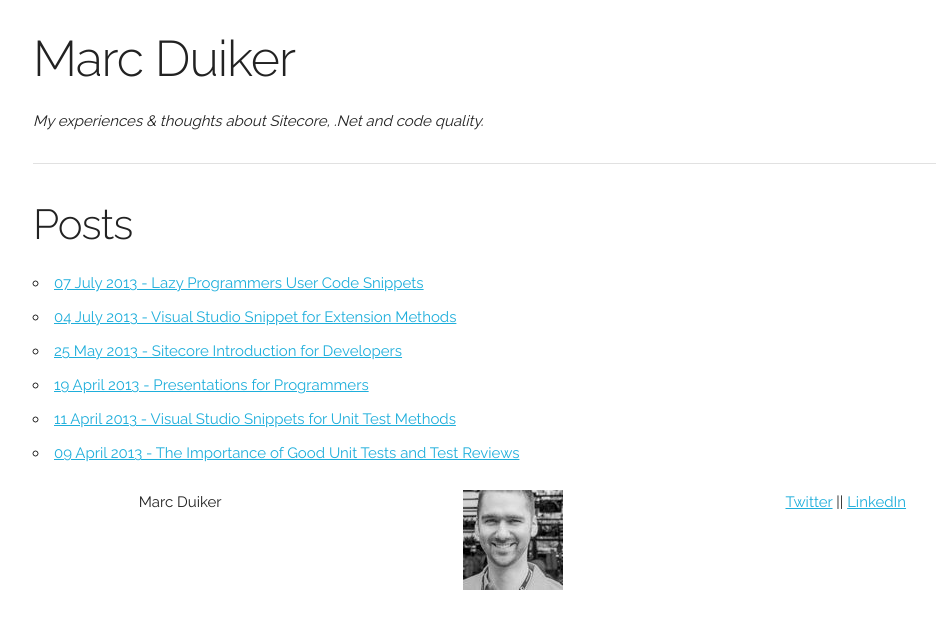
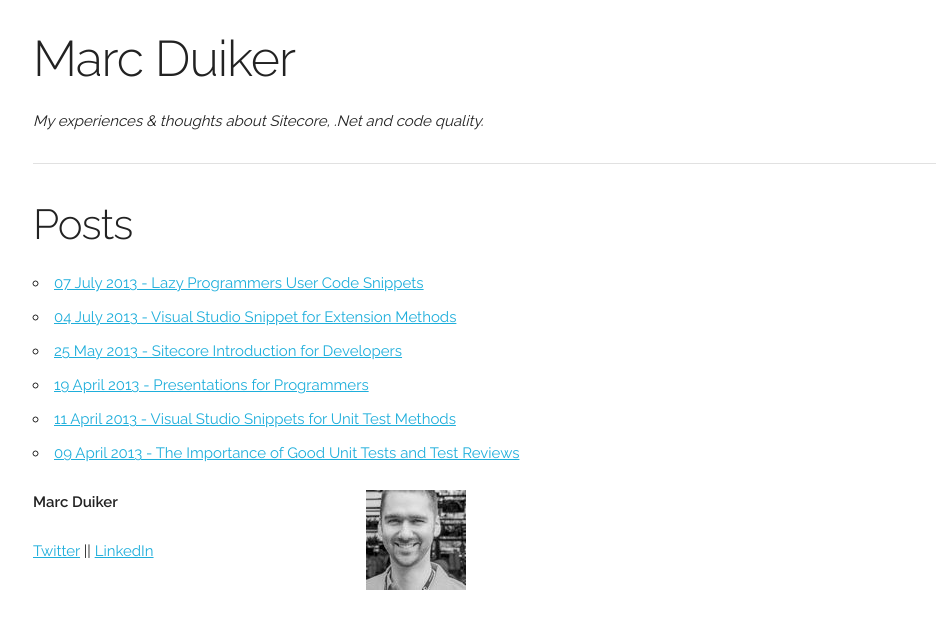
Before and after one commit to marcduiker/marcduiker.github.io, a Jekyll site: the page built from index.html, in a window 1280 px wide. Shown: the top 629 px of the page, without its empty margins (127-1063 px from the left). Built offline with Jekyll 4.4.1, drawn with Linux system fonts in a browser that asks for light colours.

Commit message:
Footer formatting

```diff
--- a/_includes/footer.html
+++ b/_includes/footer.html
@@ -1,17 +1,17 @@
-  <div class="container section">
+  <div class="container">
     <div class="row">
       <div class="one-third column">
         <p>
-			   Marc Duiker
+			   <strong>Marc Duiker</strong>
 		    </p>
+        <p>
+          <a href="https://twitter.com/@marcduiker" target="_blank">Twitter</a> || <a href="https://nl.linkedin.com/in/mduiker" target="_blank">LinkedIn</a>
+        </p>
       </div>
       <div class="one-third column">
         <img src="{{ site.url }}/assets/MarcDuiker100px.jpg" alt="Marc Duiker profile">
       </div>
       <div class="one-third column">
-        <p>
-			   <a href="https://twitter.com/@marcduiker" target="_blank">Twitter</a> || <a href="https://nl.linkedin.com/in/mduiker" target="_blank">LinkedIn</a>
-		    </p>
       </div>
     </div>
   </div>
```
